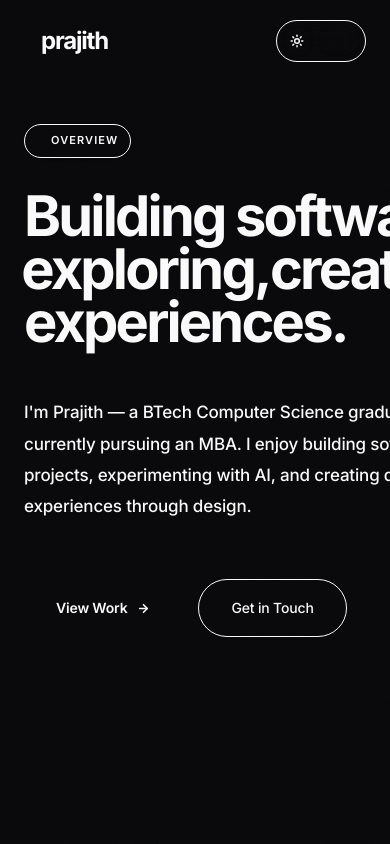
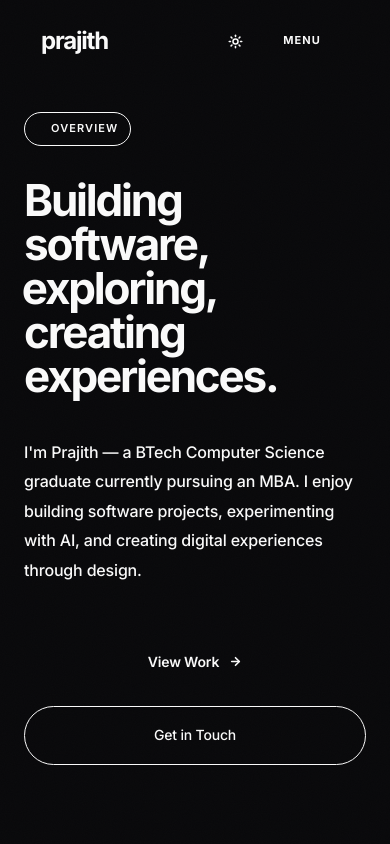
Before and after one commit to prajithx24/portfoliov2, a React (Vite) app in the folder app/: page / in a window 390 px wide. Shown: the top 844 px of the page. Built offline with nearby package versions, Linux system fonts and the light colour scheme.

Commit message:
feat(mobile): revamp mobile hero overflow, touch interactions, and navbar animations

```diff
--- a/app/src/components/Hero.jsx
+++ b/app/src/components/Hero.jsx
@@ -18,26 +18,25 @@ export default function Hero() {
                         </span>
                     </FadeIn>
                     <FadeIn delay={0.25} blur>
-                        <h1 className="text-[3.5rem] sm:text-[4.5rem] md:text-[5.5rem] lg:text-[7rem] font-bold tracking-tighter leading-[0.95] text-text-primary mb-12">
+                        <h1 className="text-[2.75rem] sm:text-[3.75rem] md:text-[5.5rem] lg:text-[7.5rem] font-bold tracking-tighter leading-[1] md:leading-[0.95] text-text-primary mb-10 md:mb-12">
                             Building software,{" "}
                             <br className="hidden sm:block" />
                             <span className="text-text-primary/25 ml-[-0.05em] transition-colors hover:text-text-primary duration-500">
                                 exploring
-                            </span>
-                            ,
+                            </span>,{" "}
                             <br className="hidden md:block" />
                             creating experiences.
                         </h1>
                     </FadeIn>
                     <FadeIn delay={0.4}>
-                        <p className="text-[17px] md:text-lg text-text-secondary leading-[1.85] max-w-[520px] font-medium">
+                        <p className="text-[16px] md:text-lg text-text-secondary leading-[1.85] max-w-[520px] font-medium mb-12">
                             I'm Prajith — a BTech Computer Science graduate currently pursuing
                             an MBA. I enjoy building software projects, experimenting with AI,
                             and creating digital experiences through design.
                         </p>
                     </FadeIn>
                     <FadeIn delay={0.55}>
-                        <div className="flex flex-wrap gap-4 mt-14">
+                        <div className="flex flex-col sm:flex-row gap-4">
                             <motion.a
                                 whileHover={{ scale: 1.05 }}
                                 whileTap={{ scale: 0.95 }}
--- a/app/src/components/Navbar.jsx
+++ b/app/src/components/Navbar.jsx
@@ -1,6 +1,7 @@
 import { useState, useEffect } from "react";
 import { Container } from "./ui";
 import { Sun, Moon } from "lucide-react";
+import { AnimatePresence, motion } from "framer-motion";
 
 const navLinks = [
     { label: "About", href: "#about" },
@@ -18,7 +19,6 @@ export default function Navbar() {
         const onScroll = () => setScrolled(window.scrollY > 40);
         window.addEventListener("scroll", onScroll, { passive: true });
 
-        // Initial theme check
         const isDarkMode = document.documentElement.classList.contains("dark");
         setIsDark(isDarkMode);
 
@@ -38,7 +38,7 @@ export default function Navbar() {
     };
 
     return (
-        <nav className="fixed top-0 left-0 right-0 z-50 transition-all duration-500 pt-4 md:pt-6">
+        <nav className="fixed top-0 left-0 right-0 z-50 pt-4 md:pt-6">
             <Container>
                 <div className="flex items-center justify-between">
                     {/* Brand */}
@@ -68,48 +68,69 @@ export default function Navbar() {
                     <div className={`hidden md:flex items-center p-1.5 rounded-full border transition-all duration-500 ${scrolled ? "bg-surface/90 backdrop-blur-xl border-border shadow-sm" : "bg-text-primary/5 backdrop-blur-md border-transparent"}`}>
                         <button
                             onClick={toggleTheme}
-                            className="p-2 rounded-full hover:bg-surface-elevated text-text-secondary hover:text-text-primary transition-all duration-300 bg-surface shadow-sm"
+                            className="p-2 rounded-full hover:bg-surface-elevated text-text-secondary hover:text-text-primary transition-all duration-300 bg-surface shadow-sm active:scale-90"
                             aria-label="Toggle theme"
                         >
                             {isDark ? <Sun size={15} strokeWidth={2.5} /> : <Moon size={15} strokeWidth={2.5} />}
                         </button>
                     </div>
 
-                    {/* Mobile Right Controls */}
-                    <div className={`flex items-center gap-2 md:hidden p-1.5 rounded-full border transition-all duration-500 ${scrolled ? "bg-surface/90 backdrop-blur-xl border-border shadow-sm" : "bg-surface-elevated/50 backdrop-blur-md border-border-subtle"}`}>
+                    {/* Premium Mobile Controls */}
+                    <div className="flex items-center gap-2 md:hidden">
+                        {/* Theme Toggle - Standalone Pill */}
                         <button
                             onClick={toggleTheme}
-                            className="p-[7px] rounded-full text-text-secondary hover:text-text-primary bg-surface shadow-sm"
+                            className={`p-2.5 rounded-full transition-all duration-300 active:scale-90 ${scrolled || mobileOpen ? "bg-surface/95 backdrop-blur-xl shadow-sm border border-border text-text-secondary hover:text-text-primary" : "bg-transparent border border-transparent text-text-primary"}`}
                             aria-label="Toggle theme"
                         >
-                            {isDark ? <Sun size={14} strokeWidth={2.5} /> : <Moon size={14} strokeWidth={2.5} />}
+                            {isDark ? <Sun size={15} strokeWidth={2.5} /> : <Moon size={15} strokeWidth={2.5} />}
                         </button>
+
+                        {/* Menu Toggle - Editorial Pill */}
                         <button
                             onClick={() => setMobileOpen(!mobileOpen)}
-                            className="flex flex-col gap-[5px] p-2 px-3 bg-surface rounded-full shadow-sm"
+                            className={`flex items-center gap-2.5 px-5 py-2.5 rounded-full transition-all duration-300 active:scale-95 ${scrolled || mobileOpen ? "bg-surface/95 backdrop-blur-xl shadow-sm border border-border" : "bg-transparent border border-transparent"}`}
                             aria-label="Toggle menu"
                         >
-                            <span className={`block w-4 h-[1.5px] bg-text-primary transition-all duration-300 ${mobileOpen ? "rotate-45 translate-y-[3.25px]" : ""}`} />
-                            <span className={`block w-4 h-[1.5px] bg-text-primary transition-all duration-300 ${mobileOpen ? "-rotate-45 -translate-y-[3.25px]" : ""}`} />
+                            <span className="text-[11px] font-bold tracking-widest uppercase text-text-primary">
+                                {mobileOpen ? "Close" : "Menu"}
+                            </span>
+                            <div className="flex flex-col gap-[4px] justify-center items-center h-full pt-[2px]">
+                                <span className={`block w-3.5 h-[1.5px] bg-text-primary transition-transform duration-300 origin-center ${mobileOpen ? "rotate-45 translate-y-[2.75px]" : ""}`} />
+                                <span className={`block w-3.5 h-[1.5px] bg-text-primary transition-transform duration-300 origin-center ${mobileOpen ? "-rotate-45 -translate-y-[2.75px]" : ""}`} />
+                            </div>
                         </button>
                     </div>
                 </div>
 
-                {/* Mobile menu */}
-                <div className={`md:hidden overflow-hidden transition-all duration-500 ease-[cubic-bezier(0.22,1,0.36,1)] ${mobileOpen ? "max-h-[300px] opacity-100 mt-4" : "max-h-0 opacity-0"}`}>
-                    <div className="flex flex-col gap-2 p-4 bg-surface/95 backdrop-blur-xl border border-border-subtle rounded-3xl shadow-xl">
-                        {navLinks.map((link) => (
-                            <a
+                {/* Mobile Menu Dropdown Panel */}
+                <AnimatePresence>
+                    {mobileOpen && (
+                        <motion.div
+                            initial={{ opacity: 0, y: -20, scale: 0.95 }}
+                            animate={{ opacity: 1, y: 0, scale: 1 }}
+                            exit={{ opacity: 0, y: -10, scale: 0.95 }}
+                            transition={{ duration: 0.4, ease: [0.22, 1, 0.36, 1] }}
+                            className="md:hidden mt-3 absolute left-0 right-0 px-4 z-40"
+                        >
+                            <div className="flex flex-col px-2 py-4 bg-surface/95 backdrop-blur-2xl border border-border rounded-3xl shadow-2xl">
+                                {navLinks.map((link, i) => (
+                                    <motion.a
+                                        initial={{ opacity: 0, x: -10 }}
+                                        animate={{ opacity: 1, x: 0 }}
+                                        transition={{ delay: i * 0.1, duration: 0.4 }}
                                         key={link.href}
                                         href={link.href}
                                         onClick={() => setMobileOpen(false)}
-                                className="text-sm font-semibold tracking-widest uppercase text-text-secondary hover:text-text-primary hover:bg-surface-elevated rounded-xl transition-colors py-3 px-4 text-center"
+                                        className="text-[1.5rem] font-bold tracking-tighter text-text-primary py-4 px-6 active:bg-surface-elevated rounded-2xl transition-colors border-b border-border/40 last:border-0"
                                     >
                                         {link.label}
-                            </a>
+                                    </motion.a>
                                 ))}
                             </div>
-                </div>
+                        </motion.div>
+                    )}
+                </AnimatePresence>
             </Container>
         </nav>
     );
--- a/app/src/components/ui.jsx
+++ b/app/src/components/ui.jsx
@@ -46,8 +46,9 @@ export function SpotlightCard({ children, className = "" }) {
 
     return (
         <div
-            className={`group relative overflow-hidden rounded-[2rem] border border-border-subtle bg-surface-elevated transition-all duration-500 hover:border-accent/40 hover:-translate-y-2 hover:shadow-2xl hover:shadow-accent/5 hover:bg-surface-elevated/80 ${className}`}
+            className={`group relative overflow-hidden rounded-[2rem] border border-border-subtle bg-surface-elevated transition-all duration-500 hover:border-accent/40 hover:-translate-y-2 hover:shadow-2xl hover:shadow-accent/5 hover:bg-surface-elevated/80 active:scale-[0.98] active:shadow-sm ${className}`}
             onMouseMove={handleMouseMove}
+            onTouchMove={handleMouseMove}
         >
             {/* Floating Mouse-tracking Gradient */}
             <motion.div
```
Lines whose indentation alone changed are shown as unchanged.
